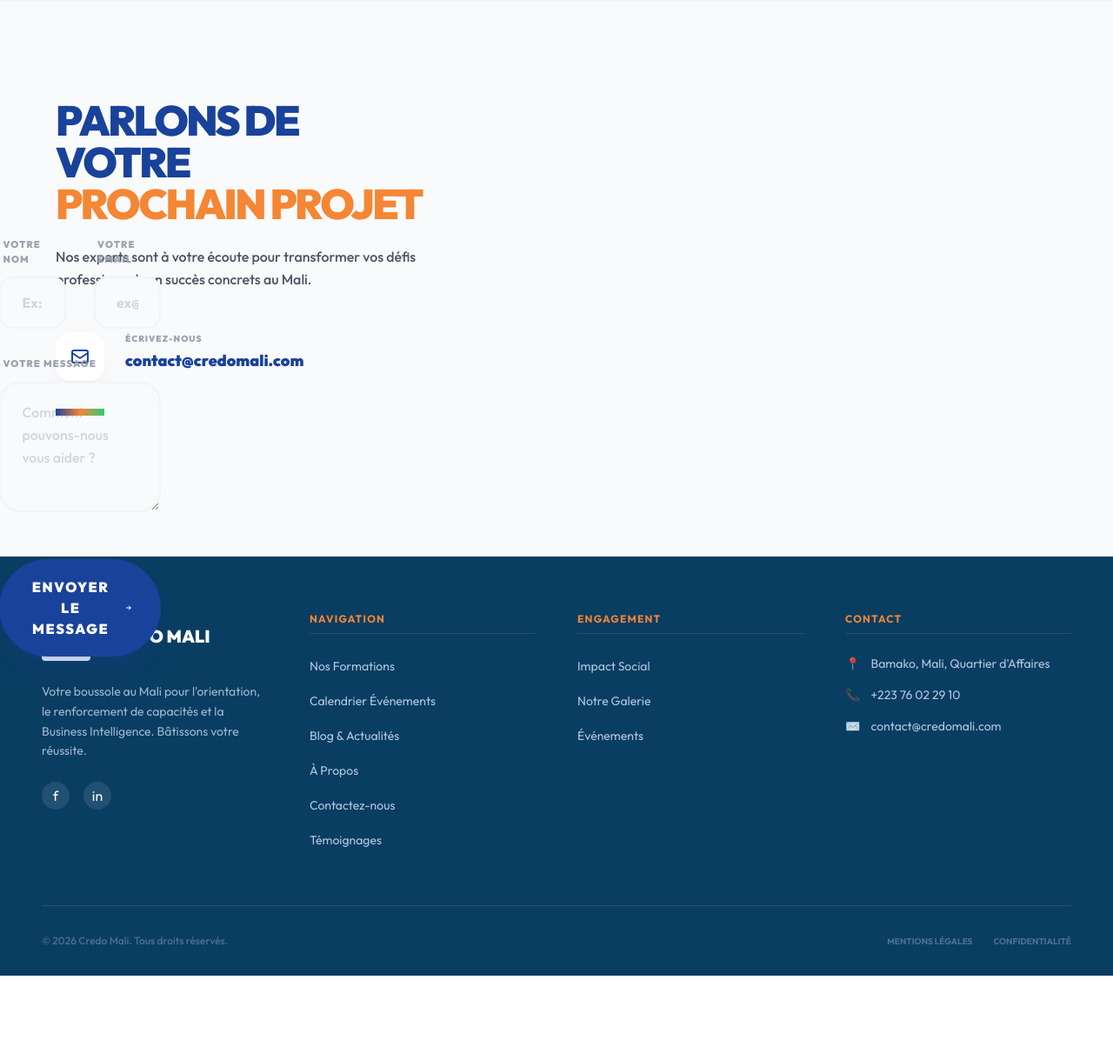
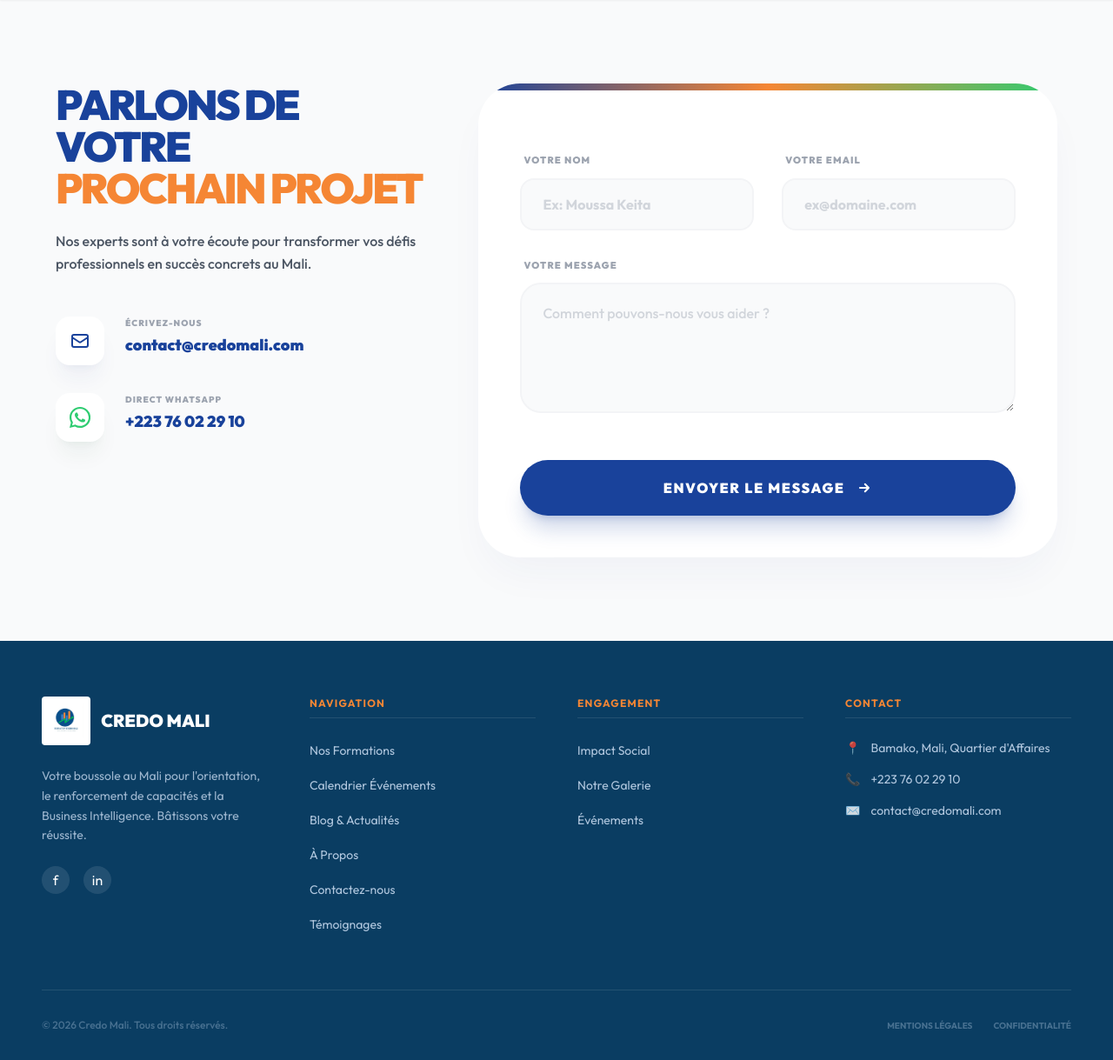
Before and after one commit to FZOP-33/Credomali, a Django app: page /contact/ in a window 1280 px wide. Shown: the part 83-1302 px from the top of the page at 87% size. Before the commit the page ends 1205 px from the top, so only its background shows below. Run offline with Django 5.2, Linux system fonts and the light colour scheme; some libraries are stand-ins or nearby versions.

Commit message:
Correction structure contact.html

```diff
--- a/Credoapp/templates/contact.html
+++ b/Credoapp/templates/contact.html
@@ -45,8 +45,25 @@
               <div
                 class="w-14 h-14 bg-white rounded-2xl flex items-center justify-center text-[#2ECC71] shadow-xl shadow-green-900/5 group-hover:bg-[#2ECC71] group-hover:text-white transition-all duration-300 transform group-hover:rotate-6">
                 <svg class="w-6 h-6" fill="currentColor" viewBox="0 0 24 24">
-                  <div
-                    class="absolute top-0 left-0 w-full h-2 bg-gradient-to-r from-[#19429b] via-[#F58634] to-[#2ECC71]">
+                  <path
+                    d="M17.472 14.382c-.297-.149-1.758-.867-2.03-.967-.273-.099-.471-.148-.67.15-.197.297-.767.966-.94 1.164-.173.199-.347.223-.644.075-.297-.15-1.255-.463-2.39-1.475-.883-.788-1.48-1.761-1.653-2.059-.173-.297-.018-.458.13-.606.134-.133.298-.347.446-.52.149-.174.198-.298.298-.497.099-.198.05-.371-.025-.52-.075-.149-.669-1.612-.916-2.207-.242-.579-.487-.5-.669-.51-.173-.008-.371-.01-.57-.01-.198 0-.52.074-.792.372-.272.297-1.04 1.016-1.04 2.479 0 1.462 1.065 2.875 1.213 3.074.149.198 2.096 3.2 5.077 4.487.709.306 1.262.489 1.694.625.712.227 1.36.195 1.871.118.571-.085 1.758-.719 2.006-1.413.248-.694.248-1.289.173-1.413-.074-.124-.272-.198-.57-.347m-5.421 7.403h-.004a9.87 9.87 0 01-5.031-1.378l-.361-.214-3.741.982.998-3.648-.235-.374a9.86 9.86 0 01-1.51-5.26c.001-5.45 4.436-9.884 9.888-9.884 2.64 0 5.122 1.03 6.988 2.898a9.825 9.825 0 012.893 6.994c-.003 5.45-4.437 9.884-9.885 9.884m8.413-18.297A11.815 11.815 0 0012.05 0C5.414 0 .018 5.394 0 12.03c0 2.12.554 4.189 1.605 6.006L0 24l6.117-1.604a11.803 11.803 0 005.927 1.603h.005c6.634 0 12.032-5.396 12.034-12.03a11.85 11.85 0 00-3.489-8.494" />
+                </svg>
+              </div>
+              <div>
+                <p class="text-[10px] font-black uppercase text-gray-400 tracking-widest mb-1">Direct WhatsApp</p>
+                <a href="https://wa.me/22376022910" target="_blank"
+                  class="text-lg font-black text-[#19429b] hover:text-[#2ECC71] transition-colors">+223 76 02 29 10</a>
+              </div>
+            </div>
+
+          </div>
+        </div>
+
+        <!-- Right Side: Form Card -->
+        <div class="lg:col-span-3">
+          <div class="bg-white rounded-[3rem] shadow-2xl shadow-blue-900/5 overflow-hidden relative">
+            <!-- Barre Dégradée Signature -->
+            <div class="absolute top-0 left-0 w-full h-2 bg-gradient-to-r from-[#19429b] via-[#F58634] to-[#2ECC71]">
             </div>
 
             <div class="p-8 md:p-12">
@@ -63,8 +80,7 @@
                 <p class="font-black uppercase tracking-widest text-xs">Message envoyé avec succès !</p>
               </div>
               {% elif error %}
-                    <div
-                      class="mb-8 p-6 bg-red-50 border-2 border-red-100 rounded-3xl flex items-center gap-4 text-red-500">
+              <div class="mb-8 p-6 bg-red-50 border-2 border-red-100 rounded-3xl flex items-center gap-4 text-red-500">
                 <div class="w-10 h-10 bg-white rounded-xl flex items-center justify-center shadow-sm">
                   <svg class="w-6 h-6" fill="none" stroke="currentColor" viewBox="0 0 24 24">
                     <path
@@ -85,8 +101,7 @@
                     <label for="nom"
                       class="block text-[11px] font-black uppercase tracking-widest text-gray-400 ml-1">Votre
                       Nom</label>
-                          <input type="text" name="nom" id="nom" required class="credo-input"
-                            placeholder="Ex: Moussa Keita">
+                    <input type="text" name="nom" id="nom" required class="credo-input" placeholder="Ex: Moussa Keita">
                   </div>
 
                   <!-- Champ Email -->
```
Lines whose indentation alone changed are shown as unchanged.
